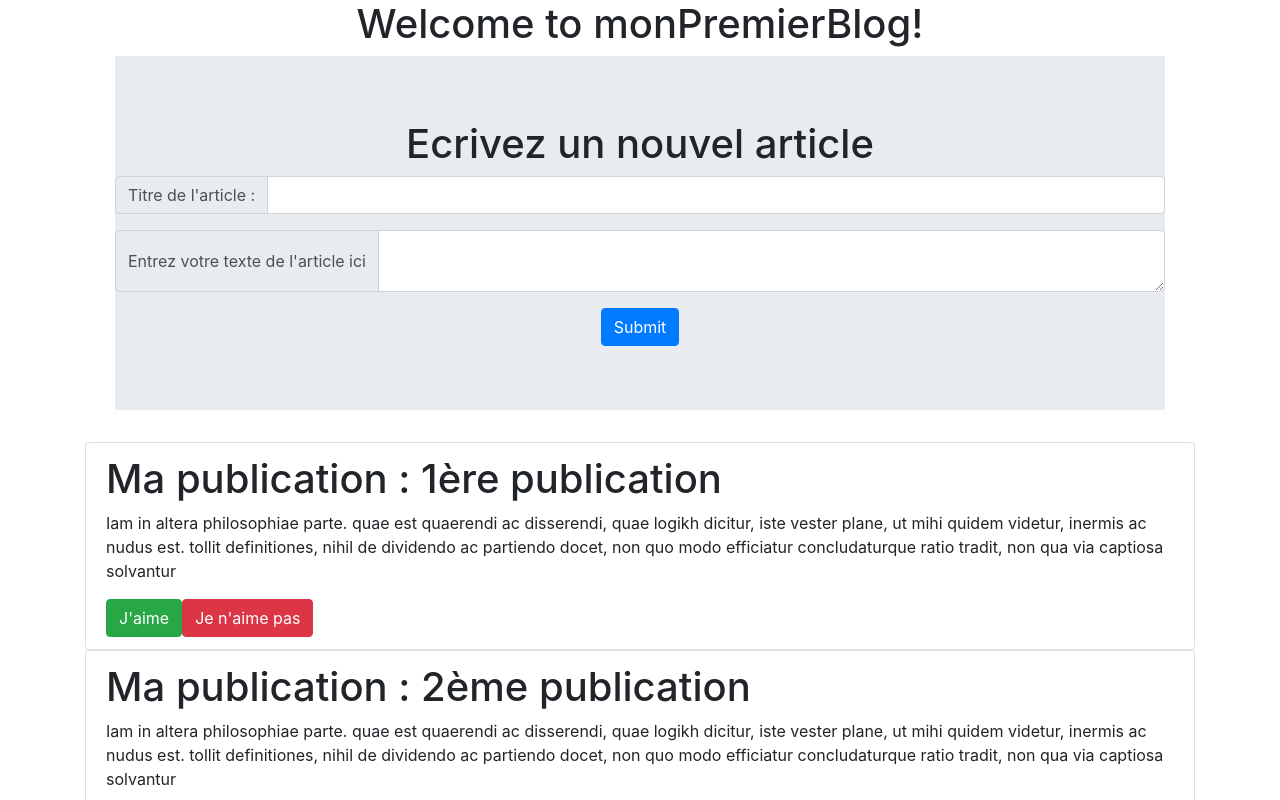
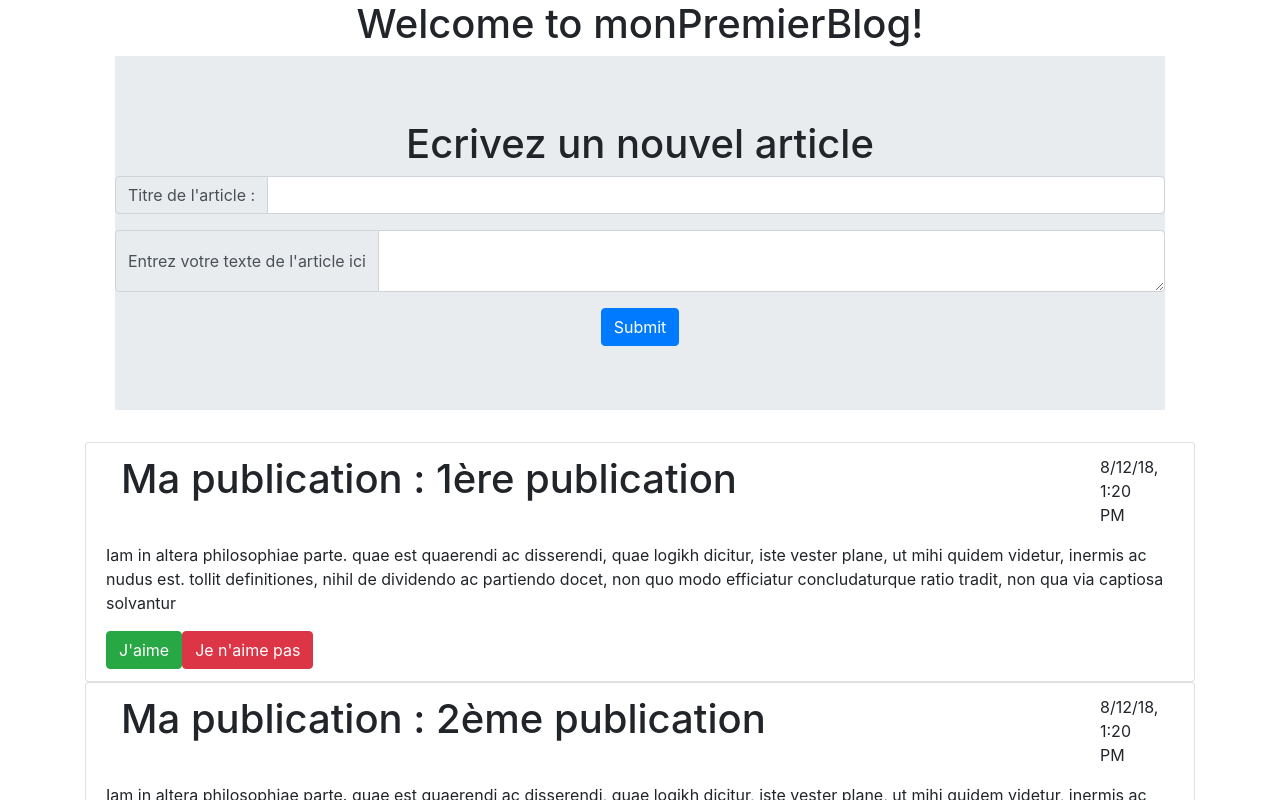
Before and after one commit to Pmasquilier/BlogAngular, an Angular app: page / in a window 1280 px wide. Shown: the top 800 px of the page. Built offline with nearby package versions, Linux system fonts and the light colour scheme.

Commit message:
Ajout Date

```diff
--- a/src/app/ma-publication/ma-publication.component.html
+++ b/src/app/ma-publication/ma-publication.component.html
@@ -1,21 +1,32 @@
-<li class="list-group-item"  [ngStyle]="{color: getColor()}">
-  <h1>
-    Ma publication : {{ publicationName }}
-  </h1>
+<li class="list-group-item" [ngStyle]="{color: getColor()}">
+
+
+  <div class="container">
+    <div class="row">
+      <div class="col-sm-11">
+        <h1  align-middle>
+          Ma publication : {{ publicationName }}
+        </h1>
+      </div>
+      <div class="col-sm-1">
+        <p>
+          {{ publicationDate | date: 'short' }}
+        </p>
+      </div>
+    </div>
+  </div>
+
+
 
   <p>
-      {{ publicationText }}
+    {{ publicationText }}
   </p>
 
-  <button
-    class="btn btn-success"
-    (click)= "onLike()">
+  <button class="btn btn-success" (click)="onLike()">
     J'aime
   </button>
 
-  <button
-    class="btn btn-danger"
-    (click)= "onDislike()">
+  <button class="btn btn-danger" (click)="onDislike()">
     Je n'aime pas
   </button>
 </li>
--- a/src/app/ma-publication/ma-publication.component.ts
+++ b/src/app/ma-publication/ma-publication.component.ts
@@ -14,7 +14,11 @@ export class MaPublicationComponent implements OnInit {
   @Input() publicationName: string;
   @Input() publicationText: string;
 
-  constructor() { }
+  publicationDate: Date;
+
+  constructor() {
+    this.publicationDate = new Date()
+   }
 
   ngOnInit() {
   }
```
